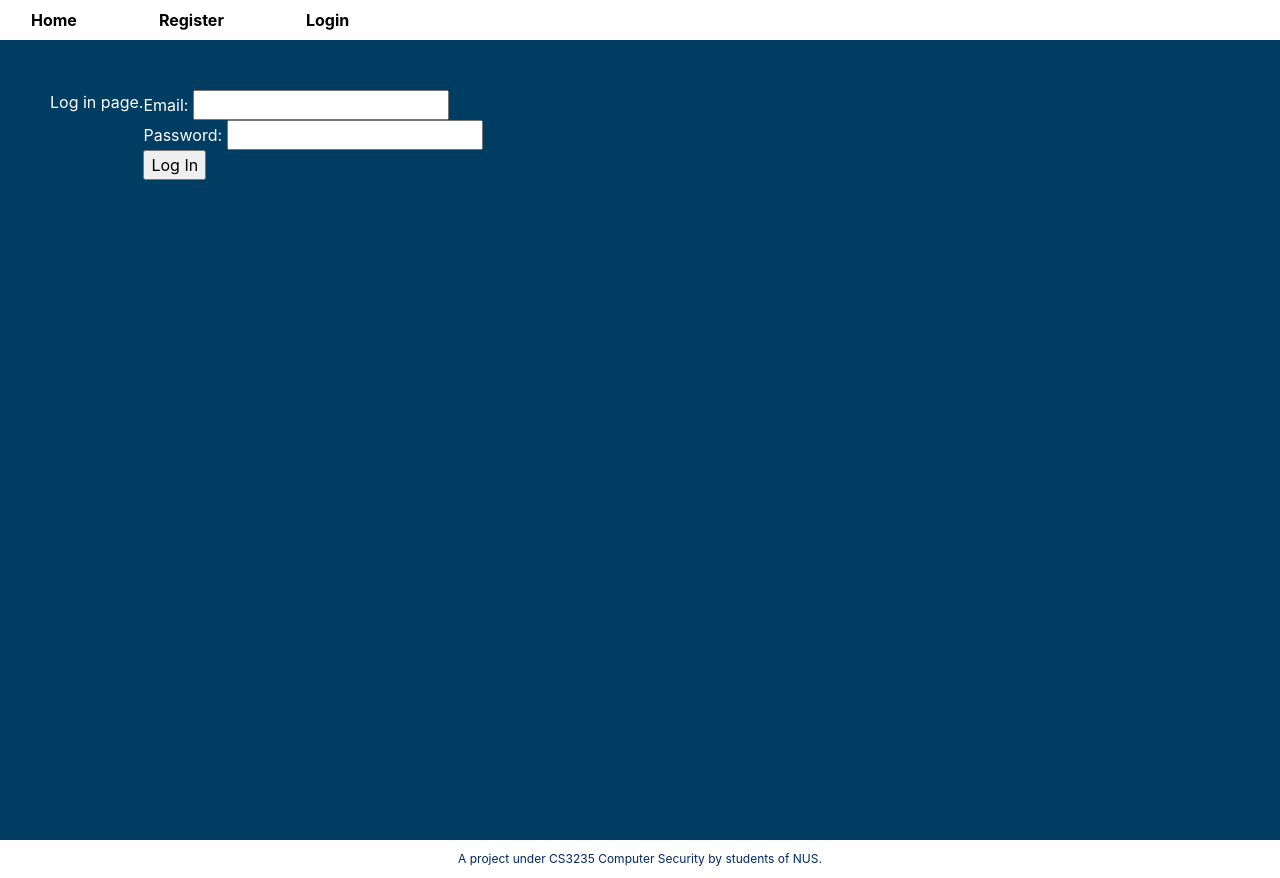
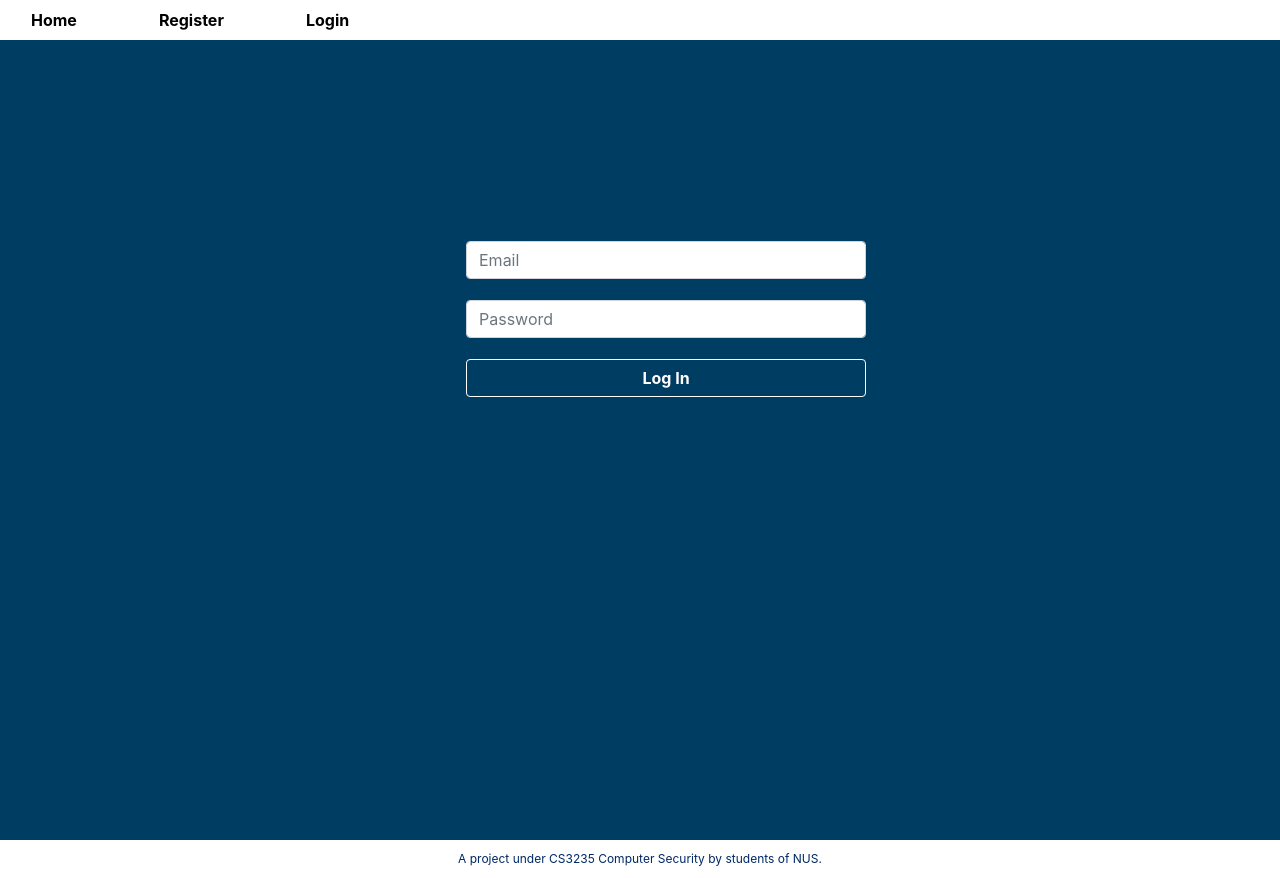
Before and after one commit to weizhang05/Zontanos, a Flask app: page /login in a window 1280 px wide. Run offline with Flask 2, Linux system fonts and the light colour scheme; some libraries are stand-ins or nearby versions.

Commit message:
created login form and updated design

```diff
--- a/templates/login.html
+++ b/templates/login.html
@@ -2,16 +2,26 @@
 
 {% block body %}
 
-Log in page.
 
-<br><br>
+<div class="col-lg-12">
+	<div id="login" class="mx-auto">
+		<form method="post" action="login">
+			<table>
+				<tbody>
+					<tr>
+						<td><input class="form-control" type="text" name="email" placeholder="Email"></td>
+					</tr>
+					<tr>
+						<td><input class="form-control" type="password" name="password" placeholder="Password"></td>
+					</tr>
+					<tr>
+						<td><input id="loginButton" class="btn" type="submit" value="Log In"></td>
+					</tr>
+				</tbody>
+			</table>
+		</form>
+	</div>
+</div>
 
-<form method="post" action="login">
-	Email: <input type="text" name="email">
-	<br>
-	Password: <input type="password" name="password">
-	<br>
-	<input type="submit" value="Log In">
-</form>
 
 {% endblock %}
```
